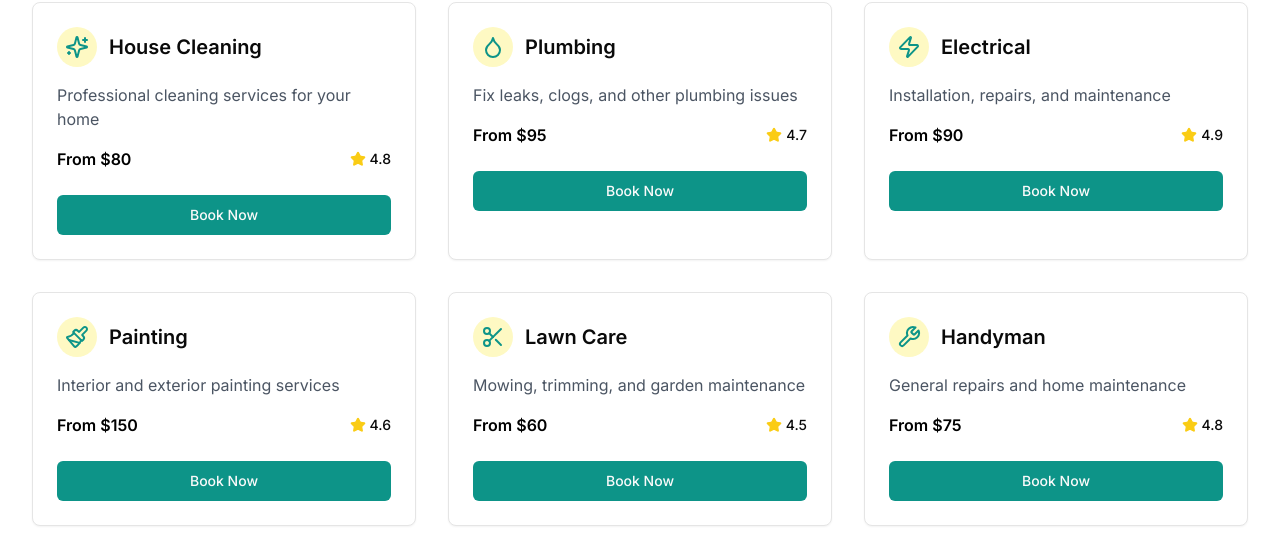
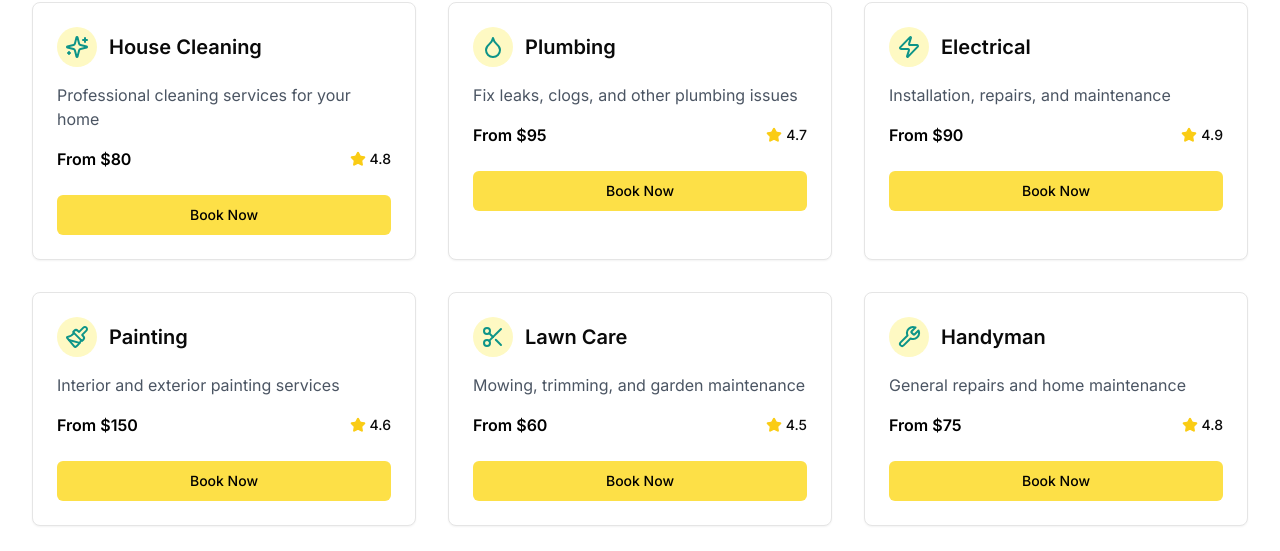
Before and after one commit to kartikcseai/HypHomZ-V1, a Next.js app: page / in a window 1280 px wide. Shown: the part 1116-1667 px from the top of the page. Built offline with nearby package versions, Linux system fonts and the light colour scheme.

Commit message:
Update service-card.tsx

```diff
--- a/components/service-card.tsx
+++ b/components/service-card.tsx
@@ -59,7 +59,7 @@ export default function ServiceCard({ title, description, icon, price, rating }:
         </div>
       </CardContent>
       <CardFooter>
-        <Button asChild className="w-full bg-teal-600 hover:bg-teal-700">
+        <Button asChild className="w-full bg-yellow-300 hover:bg-yellow-500 text-black">
           <Link href={`/services/${title.toLowerCase().replace(/\s+/g, "-")}`}>Book Now</Link>
         </Button>
       </CardFooter>
```
